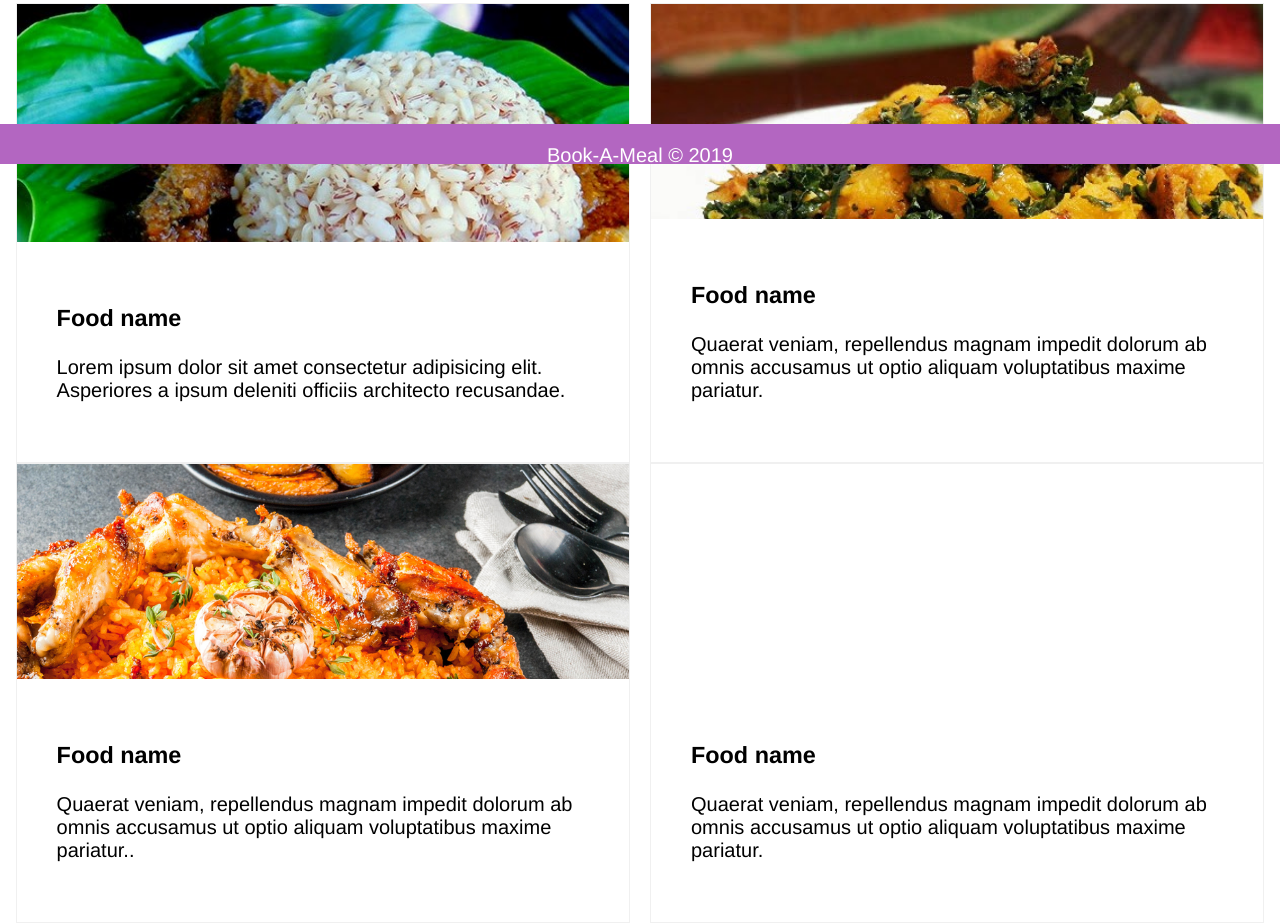
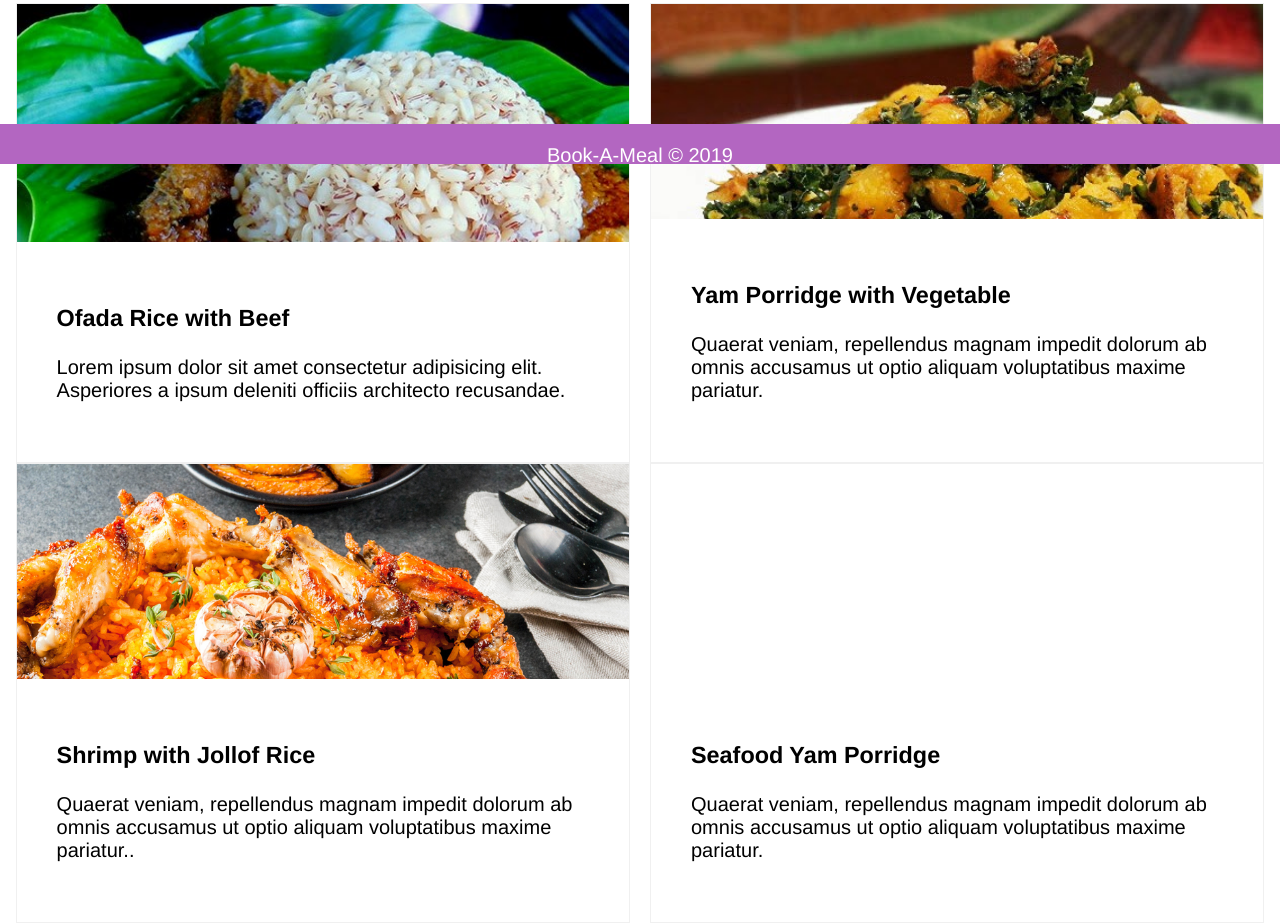
Before and after one commit to Benneee/MealApp, a plain HTML site: page Front-end/index.html in a window 1280 px wide. Shown: the part 636-1559 px from the top of the page. Drawn offline with Linux system fonts and the light colour scheme.

Commit message:
edited forms

```diff
--- a/Front-end/index.html
+++ b/Front-end/index.html
@@ -68,7 +68,7 @@
                           <div class="container">
                             <div class="single-food-card flex-items" id="one">
                                 <div class="food-description">
-                                  <h3>Food name</h3>
+                                  <h3>Ofada Rice with Beef</h3>
                                   <p>
                                     Lorem ipsum dolor sit amet consectetur adipisicing elit. Asperiores a ipsum deleniti officiis architecto recusandae.
                                   </p>
@@ -77,7 +77,7 @@
 
                               <div class="single-food-card flex-items" id="two">
                                   <div class="food-description">
-                                    <h3>Food name</h3>
+                                    <h3>Yam Porridge with Vegetable</h3>
                                     <p>
                                         Quaerat veniam, repellendus magnam impedit dolorum ab omnis accusamus ut optio aliquam voluptatibus maxime pariatur.
                                     </p>
@@ -86,7 +86,7 @@
 
                                 <div class="single-food-card flex-items" id="three">
                                   <div class="food-description">
-                                    <h3>Food name</h3>
+                                    <h3>Shrimp with Jollof Rice</h3>
                                     <p>
                                         Quaerat veniam, repellendus magnam impedit dolorum ab omnis accusamus ut optio aliquam voluptatibus maxime pariatur..
                                     </p>
@@ -96,7 +96,7 @@
 
                                 <div class="single-food-card flex-items" id="four">
                                   <div class="food-description">
-                                    <h3>Food name</h3>
+                                    <h3>Seafood Yam Porridge</h3>
                                     <p>
                                         Quaerat veniam, repellendus magnam impedit dolorum ab omnis accusamus ut optio aliquam voluptatibus maxime pariatur.
                                   </p>
```
Also changed, not shown: Front-end/signin.html (+1 -1 lines), Front-end/signup.html (+1 -1 lines).
